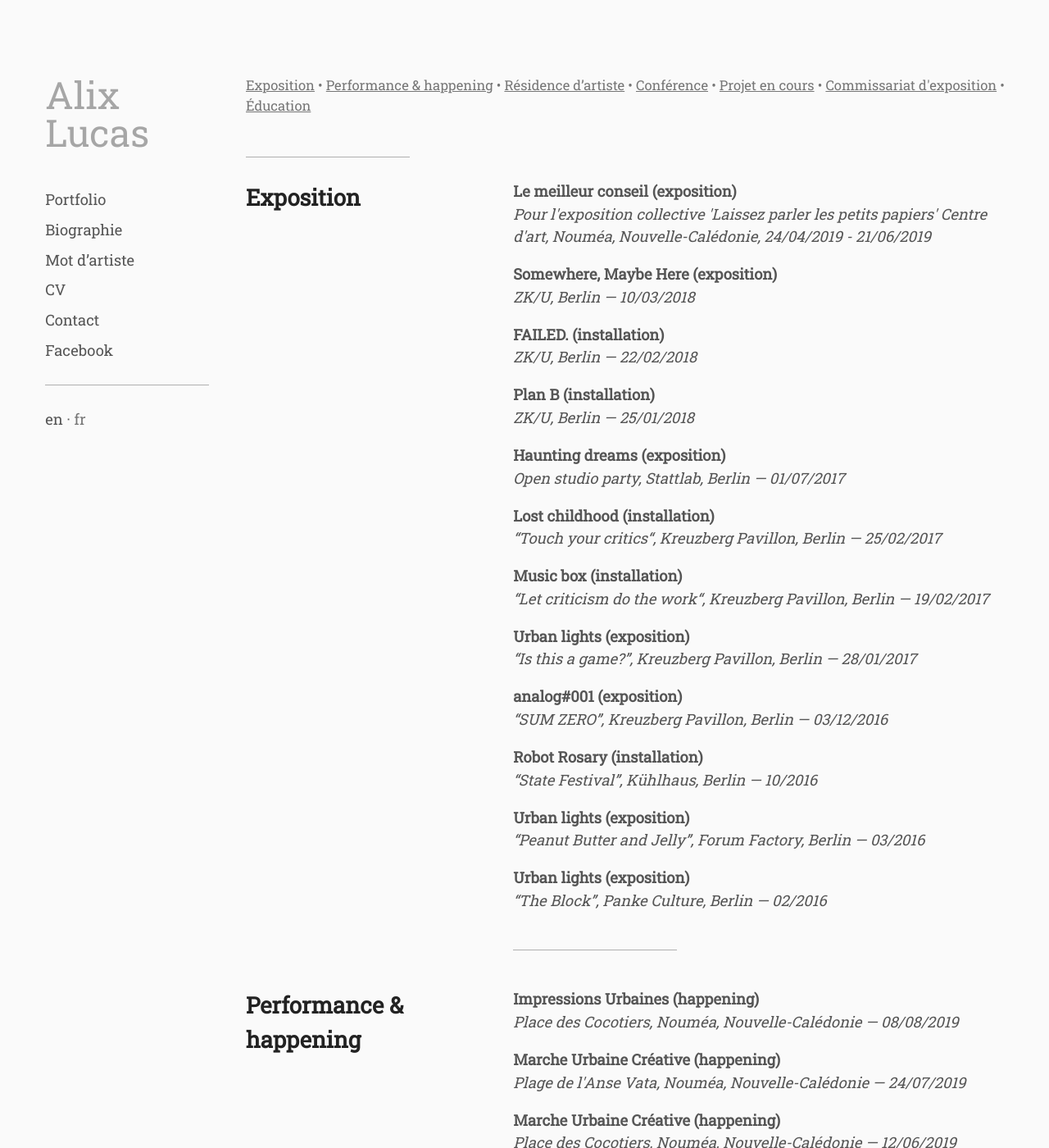
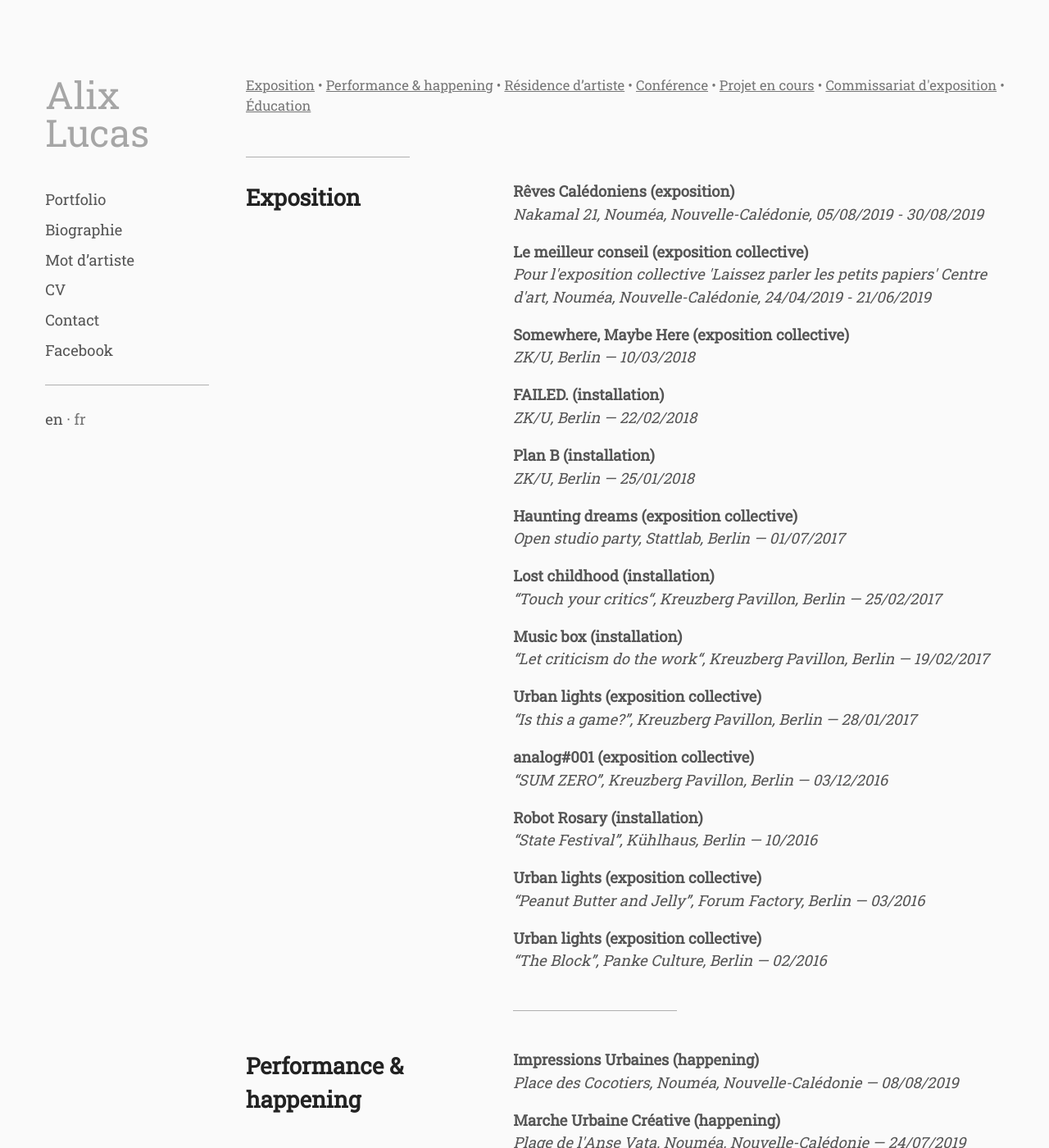
Before and after one commit to whyalix/alixlucas, a Jekyll site: the page built from pages/fr/resume.html, in a window 1280 px wide and 1400 px high. Shown: the whole window at 82% size. Built offline with Jekyll 4.4.1, drawn with Linux system fonts in a browser that asks for light colours.

Commit message:
Update exhibitions.yml

```diff
--- a/_data/fr/exhibitions.yml
+++ b/_data/fr/exhibitions.yml
@@ -1,7 +1,10 @@
-- primary: "Le meilleur conseil (exposition)"
+- primary: "Rêves Calédoniens (exposition)"
+  secondary: Nakamal 21, Nouméa, Nouvelle-Calédonie, 05/08/2019 - 30/08/2019
+
+- primary: "Le meilleur conseil (exposition collective)"
   secondary: Pour l'exposition collective 'Laissez parler les petits papiers' Centre d'art, Nouméa, Nouvelle-Calédonie, 24/04/2019 - 21/06/2019
 
-- primary: "Somewhere, Maybe Here (exposition)"
+- primary: "Somewhere, Maybe Here (exposition collective)"
   secondary: ZK/U, Berlin — 10/03/2018
 
 - primary: "FAILED. (installation)"
@@ -10,7 +13,7 @@
 - primary: "Plan B (installation)"
   secondary: ZK/U, Berlin — 25/01/2018
 
-- primary: "Haunting dreams (exposition)"
+- primary: "Haunting dreams (exposition collective)"
   secondary: Open studio party, Stattlab, Berlin — 01/07/2017
 
 - primary: Lost childhood (installation)
@@ -19,17 +22,17 @@
 - primary: Music box (installation)
   secondary: “Let criticism do the work“, Kreuzberg Pavillon, Berlin — 19/02/2017
 
-- primary: Urban lights (exposition)
+- primary: Urban lights (exposition collective)
   secondary: “Is this a game?”, Kreuzberg Pavillon, Berlin — 28/01/2017
 
-- primary: analog#001 (exposition)
+- primary: analog#001 (exposition collective)
   secondary: “SUM ZERO”, Kreuzberg Pavillon, Berlin — 03/12/2016
 
 - primary: Robot Rosary (installation)
   secondary: “State Festival”, Kühlhaus, Berlin — 10/2016
 
-- primary: Urban lights (exposition)
+- primary: Urban lights (exposition collective)
   secondary: “Peanut Butter and Jelly”, Forum Factory, Berlin — 03/2016
 
-- primary: Urban lights (exposition)
+- primary: Urban lights (exposition collective)
   secondary: “The Block”, Panke Culture, Berlin — 02/2016
```
